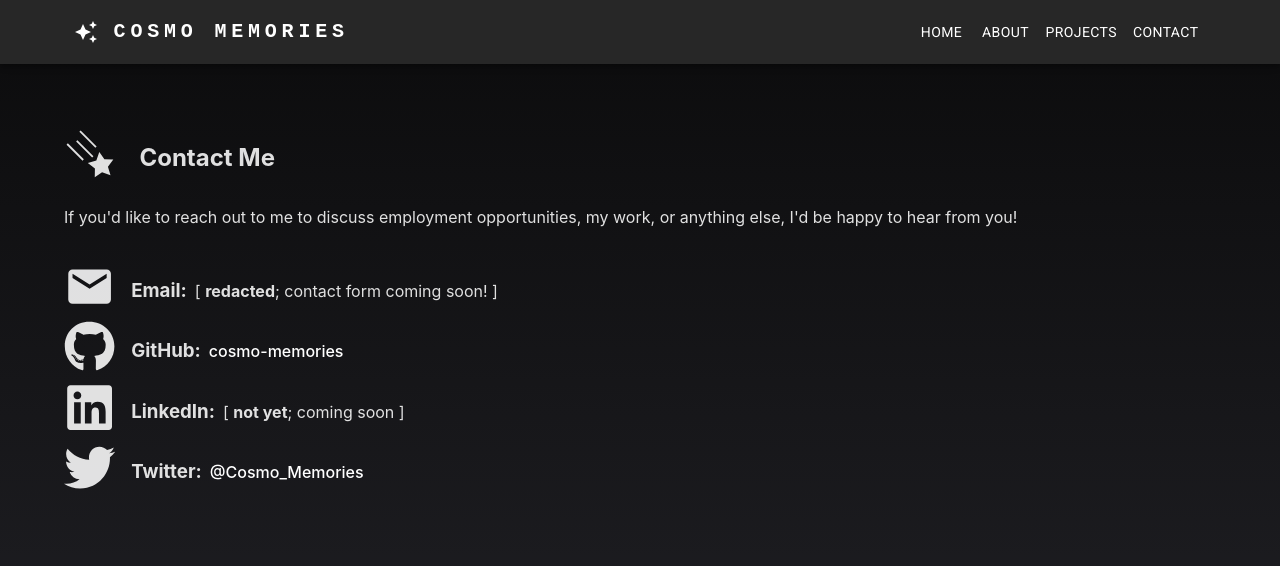
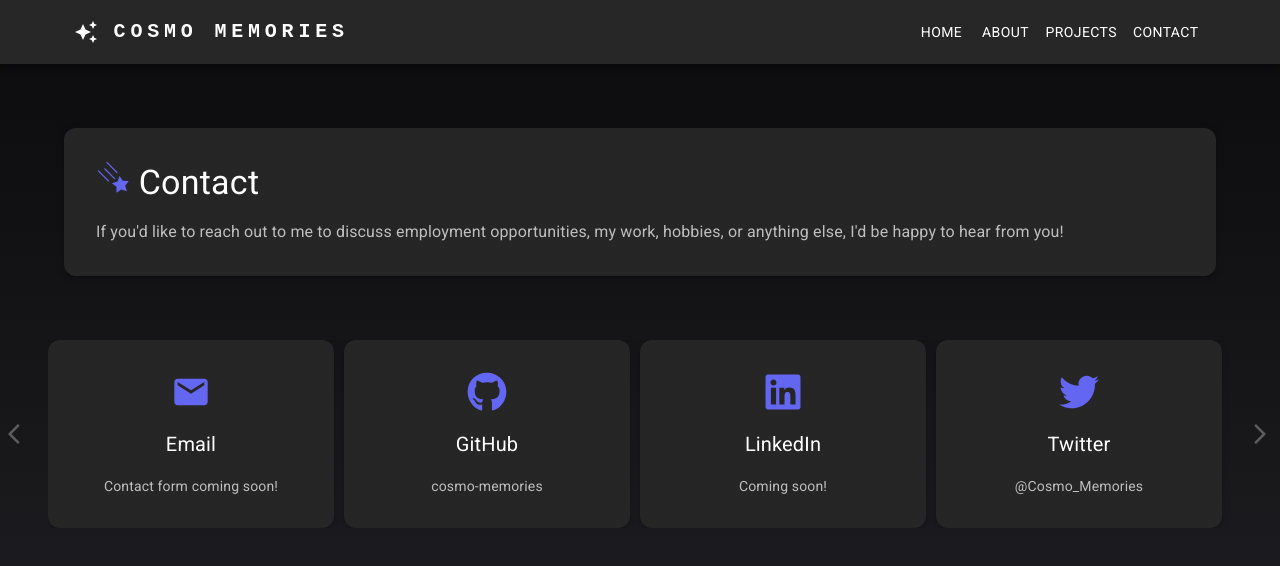
Before and after one commit to cosmo-memories/cosmo-memories.github.io, a React (Vite) app: page /contact in a window 1280 px wide. Shown: the top 566 px of the page. Built offline with nearby package versions, Linux system fonts and the light colour scheme.

Commit message:
redesign contact page

```diff
--- a/src/pages/Contact.tsx
+++ b/src/pages/Contact.tsx
@@ -1,54 +1,99 @@
-import { Box } from "@mui/material";
+import { Box, Paper, Typography, Link, IconButton, useTheme, useMediaQuery } from "@mui/material";
 import { GiFallingStar } from "react-icons/gi";
 import { MdEmail } from "react-icons/md";
 import { FaLinkedin, FaGithub, FaTwitter } from "react-icons/fa";
-
-import "../styles/Contact.css";
+import { ArrowBackIos, ArrowForwardIos } from "@mui/icons-material";
+import { useState } from "react";
 
 function Contact() {
+  const theme = useTheme();
+  const cardsPerView = useMediaQuery(useTheme().breakpoints.down("md")) ? 1 : 4;
+
+  const contactItems = [
+    {
+      icon: <MdEmail size={40} className="star-icon" />,
+      label: "Email",
+      value: "Contact form coming soon!",
+    },
+    {
+      icon: <FaGithub size={40} className="star-icon" />,
+      label: "GitHub",
+      value: "cosmo-memories",
+      href: "https://github.com/cosmo-memories",
+    },
+    {
+      icon: <FaLinkedin size={40} className="star-icon" />,
+      label: "LinkedIn",
+      value: "Coming soon!",
+    },
+    {
+      icon: <FaTwitter size={40} className="star-icon" />,
+      label: "Twitter",
+      value: "@Cosmo_Memories",
+      href: "https://x.com/cosmo_memories",
+    },
+  ];
+
+  const totalItems = contactItems.length;
+  const maxIndex = Math.max(0, totalItems - cardsPerView);
+
+  const [index, setIndex] = useState(0);
+
+  const handlePrev = () => { setIndex((prev) => Math.max(prev - 1, 0)) };
+  const handleNext = () => { setIndex((prev) => Math.min(prev + 1, maxIndex)) };
+
   return (
-    <Box className="contact-container">
-      <Box className="text-wrapper">
-        <header className="contact-header">
-          <h1><GiFallingStar /> &nbsp;</h1>
-          <h2 className="contact-title">Contact Me</h2>
-        </header>
+    <Box className="main-container" sx={{ px: 0 }}>
+      <Box className="text-wrapper fade-in">
+        <Paper className="bounce" elevation={3} sx={{ p: 4, borderRadius: 3 }}>
+          <Box sx={{ display: "flex", alignItems: "center", gap: 2, mb: 2 }}>
+            <Typography variant="h4" fontWeight="bold">
+              <GiFallingStar className="star-icon" /> Contact
+            </Typography>
+          </Box>
+          <Typography variant="body1" color="text.secondary">
+            If you'd like to reach out to me to discuss employment
+            opportunities, my work, hobbies, or anything else, I'd be happy to
+            hear from you!
+          </Typography>
+        </Paper>
+      </Box>
 
-        <p className="contact-description">
-          If you'd like to reach out to me to discuss employment opportunities, my work, or anything else, I'd be happy to hear from you!
-        </p>
+      <Box sx={{ position: "relative", width: "100%", maxWidth: {sm: 700, md: 1400 }, mx: "auto", display: "flex", alignItems: "center",
+                 gap: 1, boxSizing: "border-box" }} className="fade-in">
+        <IconButton onClick={handlePrev} disabled={index === 0}>
+          <ArrowBackIos />
+        </IconButton>
 
-        <section className="contact-row">
-          <h1 className="contact-icon">
-            <MdEmail />
-          </h1>
-          <h3 className="contact-label">Email:</h3>
-          <span>[ <b>redacted</b>; contact form coming soon! ]</span>
-        </section>
+        <Box sx={{ overflow: "hidden", flex: 1 }}>
+          <Box sx={{ display: "flex", transition: "transform 0.5s ease", transform: `translateX(-${(100 / totalItems) * index}%)`,
+                     gap: "10px", width: `${(100 * totalItems) / cardsPerView}%`, flexWrap: "nowrap" }}>
+            {contactItems.map((item, i) => (
+              <Paper key={i} elevation={3}
+                     sx={{ flex: `0 0 calc(${100 / totalItems}% - 10px)`, boxSizing: "border-box", p: 4, borderRadius: 3,
+                           textAlign: "center", display: "flex", flexDirection: "column", alignItems: "center", gap: 2 }}>
+                {item.icon}
+                <Typography variant="h6" fontWeight="bold">
+                  {item.label}
+                </Typography>
+                {item.href ? (
+                  <Link variant="body2" href={item.href} target="_blank" rel="noopener noreferrer" underline="hover"
+                    color="text.secondary" sx={{ "&:hover": { color: theme.palette.secondary.main } }}>
+                    {item.value}
+                  </Link>
+                ) : (
+                  <Typography variant="body2" color="text.secondary">
+                    {item.value}
+                  </Typography>
+                )}
+              </Paper>
+            ))}
+          </Box>
+        </Box>
 
-        <section className="contact-row">
-          <h1 className="contact-icon">
-            <FaGithub />
-          </h1>
-          <h3 className="contact-label">GitHub:</h3>
-          <a href="https://github.com/cosmo-memories">cosmo-memories</a>
-        </section>
-
-        <section className="contact-row">
-          <h1 className="contact-icon">
-            <FaLinkedin />
-          </h1>
-          <h3 className="contact-label">LinkedIn:</h3>
-          <span>[ <b>not yet</b>; coming soon ]</span>
-        </section>
-
-        <section className="contact-row">
-          <h1 className="contact-icon">
-            <FaTwitter />
-          </h1>
-          <h3 className="contact-label">Twitter:</h3>
-          <a href="https://x.com/cosmo_memories">@Cosmo_Memories</a>
-        </section>
+        <IconButton onClick={handleNext} disabled={index >= maxIndex}>
+          <ArrowForwardIos />
+        </IconButton>
       </Box>
     </Box>
   );
--- a/src/pages/Home.tsx
+++ b/src/pages/Home.tsx
@@ -30,11 +30,11 @@ function Home() {
               <FaStar className="star-icon" />&nbsp; Latest Updates:
             </Typography>
             <ul className="bullet-list">
+              <li><b>2/10/25:</b> Reworked contact page layout; not entirely happy, might redo again later.</li>
               <li><b>30/09/25:</b> Reworked main page layout! Working on layout consistency between pages.</li>
               <li><b>21/09/25:</b> Rewrote most site text; some still needs work but there should be no more lorem ipsum.</li>
               <li><b>18/09/25:</b> Reworked project page cards in preparation for adding content.</li>
               <li><b>01/09/25:</b> Finished refactoring styling. Working on mobile responsiveness and layout finetuning.</li>
-              <li><b>16/08/25:</b> Began refactoring pages to remove inline styling.</li>
             </ul>
           </Paper>
 
--- a/src/styles/Contact.css
+++ b/src/styles/Contact.css
@@ -38,3 +38,7 @@
   vertical-align: middle;
   margin-right: 0.5rem;
 }
+
+.carousel-no-transition {
+  transition: none !important;
+}
```
